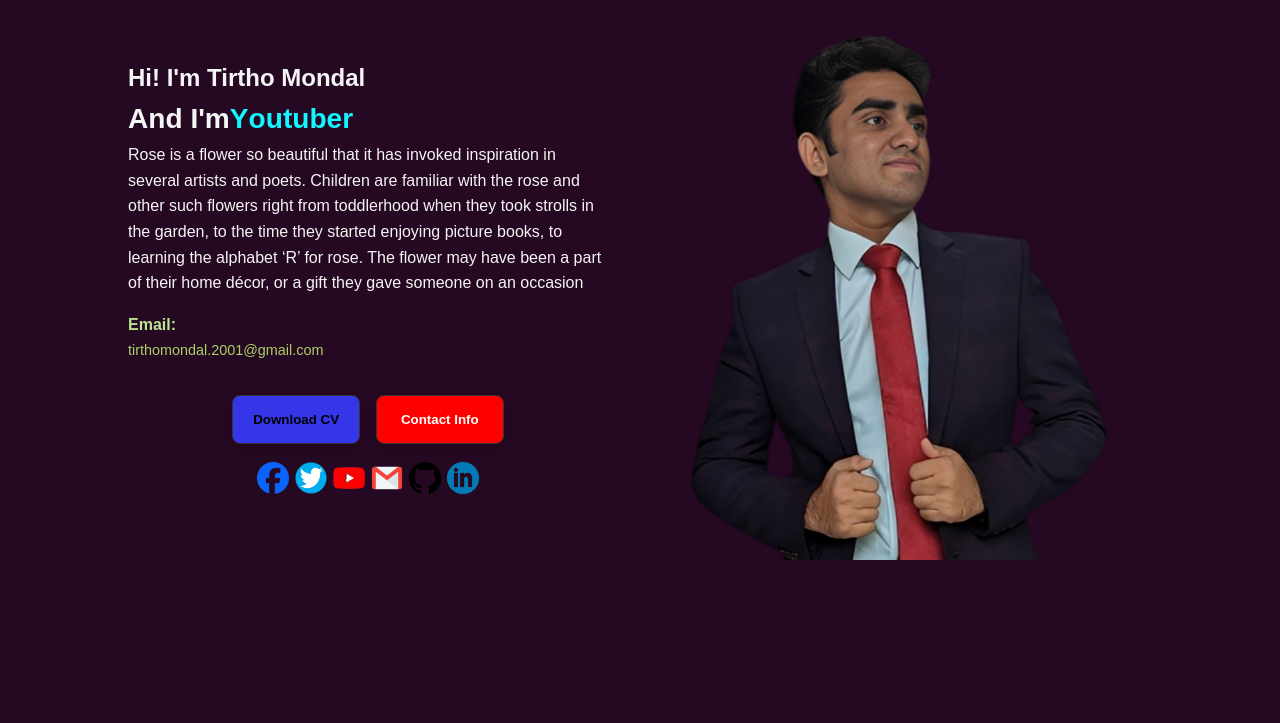
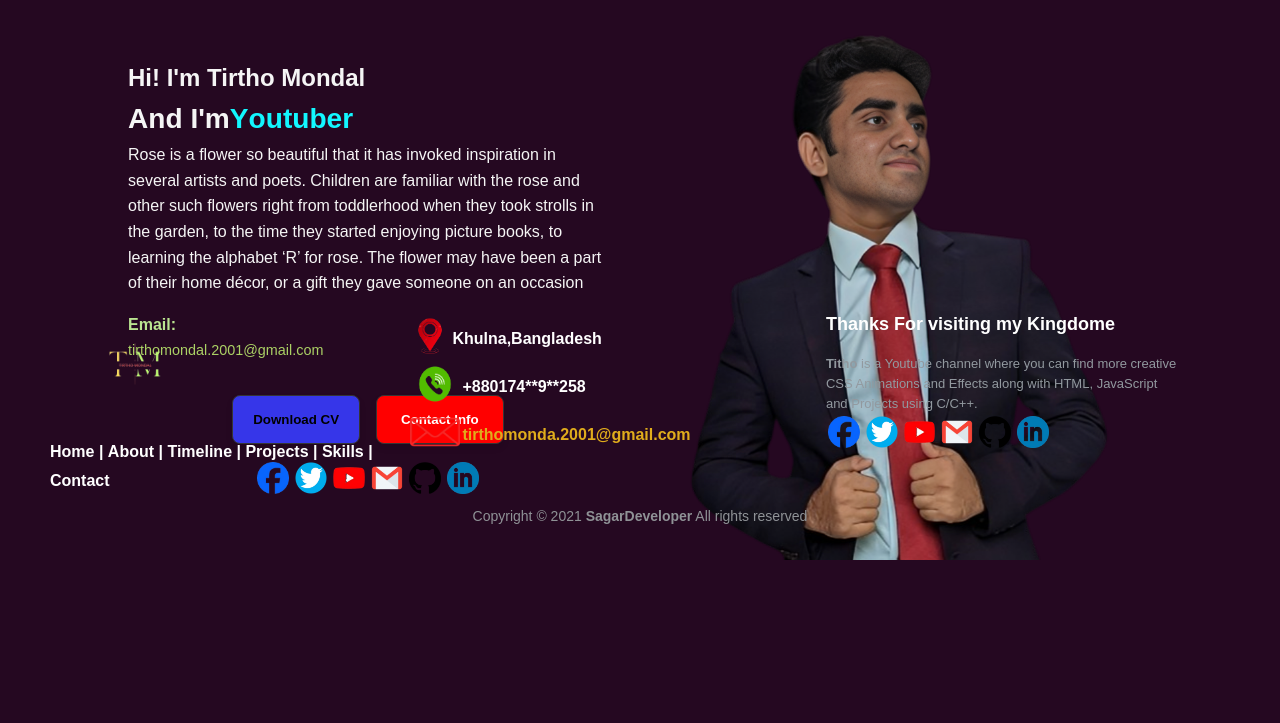
Before and after one commit to Tirtho-Mondal/profile, a PHP site: page / in a window 1280 px wide. Shown: the part 216-939 px from the top of the page. Run offline with PHP 8.4, Linux system fonts and the light colour scheme; lists and menus that the app fills with data are empty.

Commit message:
mofidierd for footer

```diff
--- a/index.html
+++ b/index.html
@@ -666,7 +666,6 @@
 
 
     </div>
-
     <div class="footer-center">
         <table>
             <th> <img src="img/img/location2.png" height="40"width="40" alt=""></th>
--- a/style.css
+++ b/style.css
@@ -1383,15 +1383,14 @@ textarea::-webkit-scrollbar-thumb{
 
 /* The footer is fixed to the bottom of the page */
 
+
 footer {
     position: fixed;
     bottom: 0;
 }
 
 @media (max-height:800px) {
-    footer {
-        position: static;
-    }
+
     header {
         padding-top: 40px;
     }
```
